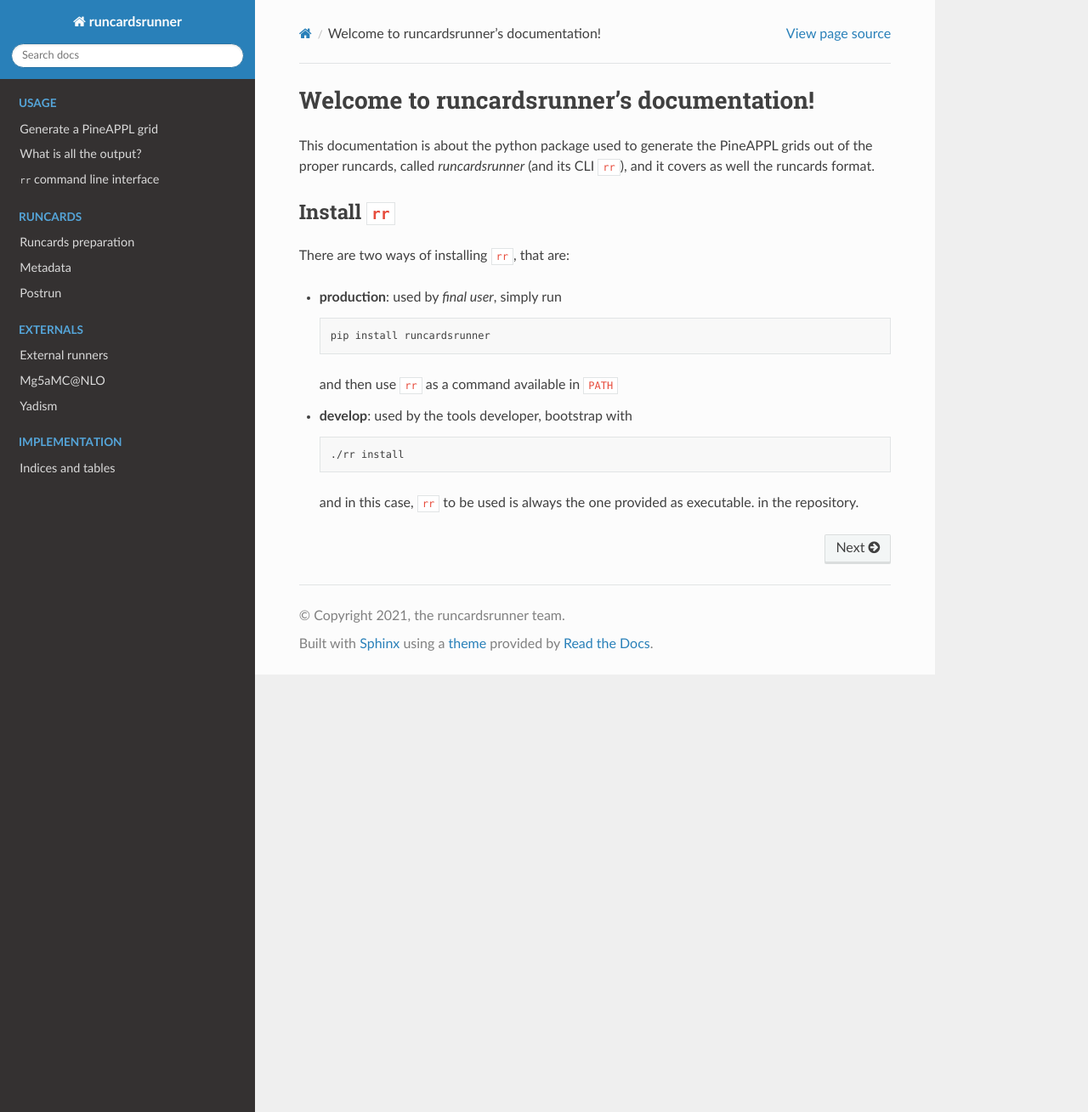
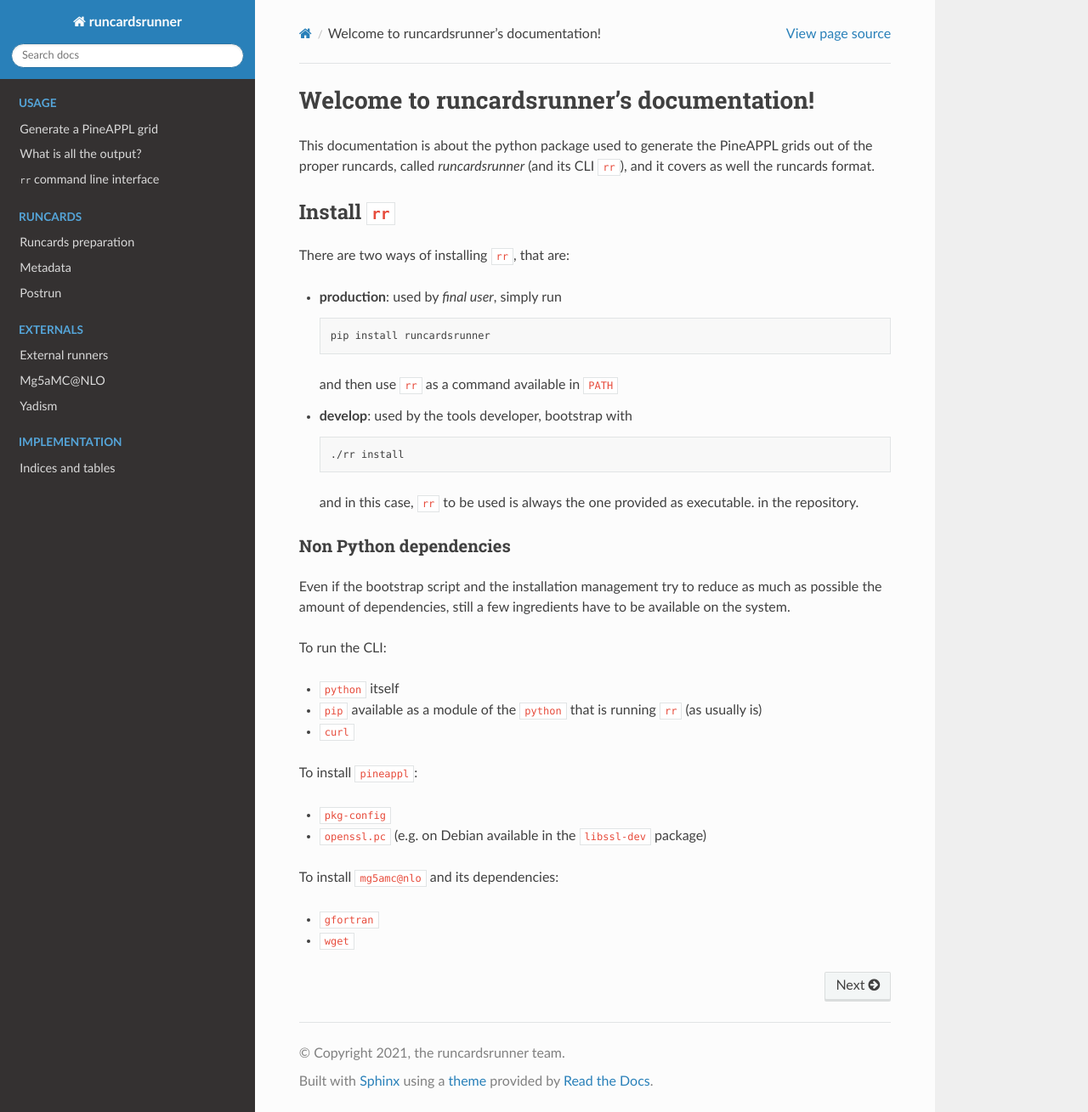
Before and after one commit to NNPDF/pinecards, a Sphinx documentation site: the page built from docs/source/index.rst, in a window 1280 px wide and 1309 px high. Shown: the whole window at 85% size. Built offline with Sphinx 7.4.7 and the Read the Docs theme 2.0.0, drawn with Linux system fonts in a browser that asks for light colours; pages that are not in the unit, such as notebooks, are missing from menus.

Commit message:
Move non-python dependencies list

```diff
--- a/docs/source/index.rst
+++ b/docs/source/index.rst
@@ -27,6 +27,30 @@
 
   and in this case, ``rr`` to be used is always the one provided as executable.
   in the repository.
+
+Non Python dependencies
+-----------------------
+
+Even if the bootstrap script and the installation management try to reduce as
+much as possible the amount of dependencies, still a few ingredients have to be
+available on the system.
+
+To run the CLI:
+
+- ``python`` itself
+- ``pip`` available as a module of the ``python`` that is running ``rr`` (as usually
+  is)
+- ``curl``
+
+To install ``pineappl``:
+
+- ``pkg-config``
+- ``openssl.pc`` (e.g. on Debian available in the ``libssl-dev`` package)
+
+To install ``mg5amc@nlo`` and its dependencies:
+
+- ``gfortran``
+- ``wget``
 
 
 .. toctree::
```
Also changed, not shown: README.md (+2 -2 lines), .github/CONTRIBUTING.md.
